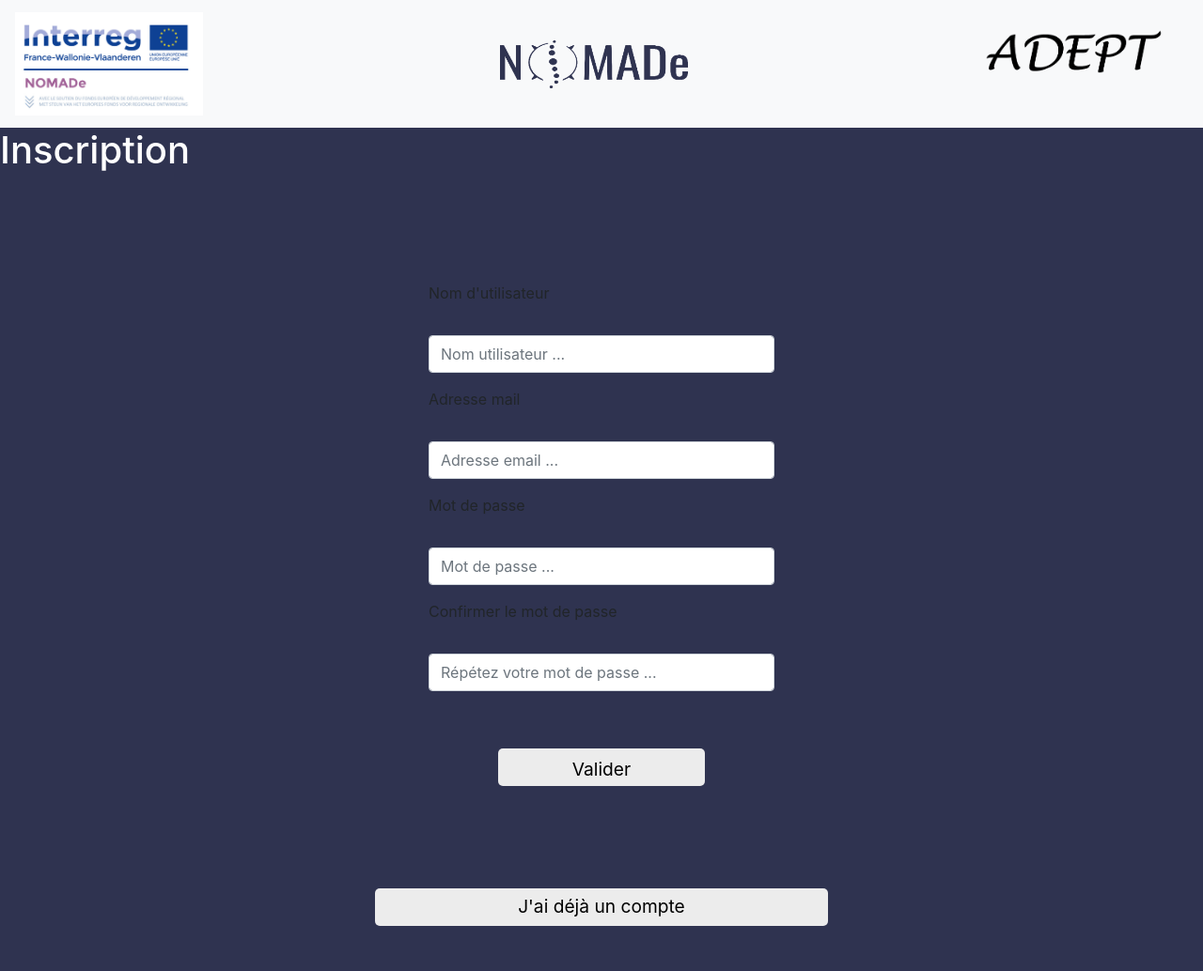
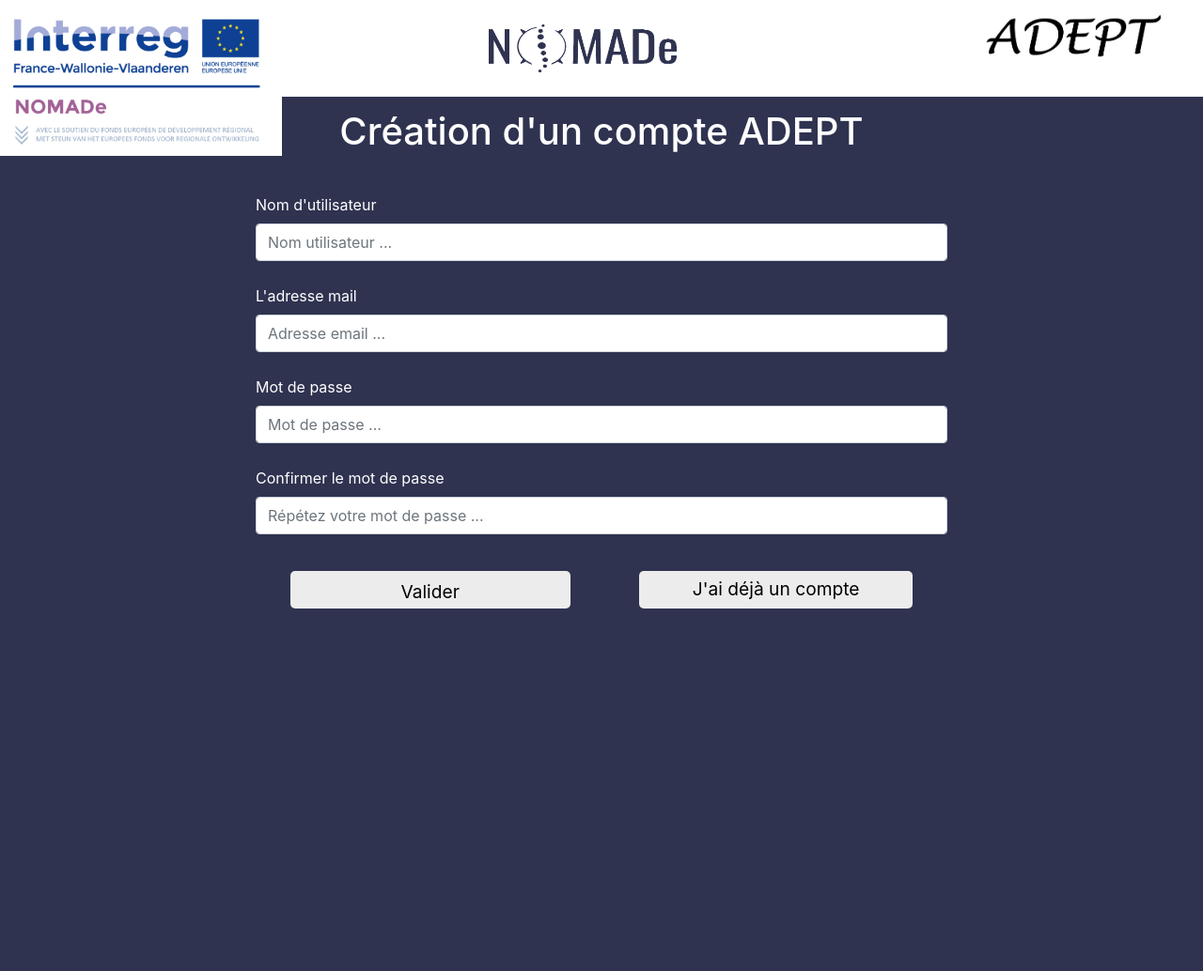
Before and after one commit to Chirace/ADEPT, a Symfony app: template templates/security/registration.html.twig in a window 1280 px wide. Shown: the whole page at 94% size. After the commit the page ends 648 px from the top, so only its background shows below. Run offline with Twig, Linux system fonts and the light colour scheme; the template is opened without the code that fills it, so the values that code supplies are empty; form fields are guessed from the names that the template uses; some libraries are stand-ins or nearby versions.

Commit message:
Retouche css navbar, Inscription, connexion et menu principal

```diff
--- a/public/css/custom.css
+++ b/public/css/custom.css
@@ -7,6 +7,7 @@
 h1 {
     margin: 0;
     color: white;
+    margin-left: 0 auto;
 }
 
 html {
@@ -21,7 +22,7 @@
 }
 
 .button {
-    margin-top: 45px;
+    margin-top: 4%;
     width: 60%;
     height: 40px;
     border: none;
@@ -36,23 +37,50 @@
     padding-top: 5px;
 }
 
+.button2 {
+    margin-top: 2%;
+    width: 90%;
+    height: 40px;
+    border: none;
+    background-color:rgb(236, 236, 236);
+    color:black;
+    border-radius: 5px;
+    font-size: 1.2em;
+    margin-left: 5%;
+    margin-right: 5%;
+
+    display: inline-block;
+    text-align: center;
+    padding-top: 5px;
+}
+
+#button2{
+    padding-bottom: 5%;
+}
+
+.center {
+    display: inline-block;
+    text-align: center;
+    width:100%;
+    margin-left:auto;
+    margin-right:auto;
+    margin-top:1%;
+}
+
 form {
     margin: 0 auto;
-    margin-top: 100px;
-    width: 400px;
+    margin-top: 2%;
+    width: 60%;
     padding: 1em;
 }
 
-img {
-    width: 200px;
-    height: auto;
-    display: inline-block;
-    margin-left: auto;
-    margin-right: auto;
+.group_button {
+    display: inline-flex;
+    width: 100%;
 }
 
 input {
-    margin-top: 25px;
+    margin-bottom: 25px;
     padding-left: 15px;
     width: 100%;
     height: 40px;
@@ -67,12 +95,88 @@
     padding:0;
 }
 
+.login {
+    margin: 0 auto;
+    margin-top: 100px;
+    width: 30%;
+    padding: 1em;
+    margin-left: 35%;
+
+    display: inline-block;
+}
+
+.logo {
+    width: 200px;
+    height: auto;
+    display: inline-block;
+    margin-left: auto;
+    margin-right: auto;
+}
+
+#logo_interreg {
+    position: absolute;
+    top: 0%;
+    left: 0%;
+    width: 300px;
+    margin-top: 0;
+    height: auto;
+    display: inline-block;
+    margin-left: auto;
+    margin-right: auto;
+}
+
+/*#logo_nomade {
+    position: absolute;
+    top: 20%;
+    left: 40%;
+    width: 300px;
+    margin-top: 0;
+    height: auto;
+    display: inline-block;
+}*/
+
+/*.main {
+    margin-top: 150px;
+}*/
+
 nav {
     display: block;
     align-items: center;
 }
 
+.navbar {
+    background-color: white;
+    padding-left: 15%;
+}
+
+/*.navbar {
+    overflow: hidden;
+    background-color: #333;
+    position: fixed;
+    top: 0;
+    width: 100%;
+}
+
+.navbar a {
+    float: left;
+    display: block;
+    color: #f2f2f2;
+    text-align: center;
+    padding: 14px 16px;
+    text-decoration: none;
+    font-size: 17px;
+}
+
+.navbar a:hover {
+    background: #ddd;
+    color: black;
+}*/
+
 p {
+    color: white;
+}
+
+.p {
     color: white;
 }
 
@@ -104,3 +208,10 @@
     color: #474747;
     text-decoration: none;
 }
+
+html > body > form > div > a:hover, button:hover {
+    background-color: #D3A87D;
+    color: #474747;
+    cursor: pointer;
+    text-decoration: none;
+}
--- a/src/Controller/SecurityController.php
+++ b/src/Controller/SecurityController.php
@@ -31,6 +31,8 @@
 
             $manager->persist($utilisateur);
             $manager->flush();
+
+            return $this->redirectToRoute('security_login');
         }
 
         return $this->render('security/registration.html.twig', [
--- a/templates/base.html.twig
+++ b/templates/base.html.twig
@@ -5,7 +5,7 @@
         <title>{% block title %}NOMADe ADEPT{% endblock %}</title>
         {% block stylesheets %}
             <link rel="stylesheet" href="https://maxcdn.bootstrapcdn.com/bootstrap/4.0.0/css/bootstrap.min.css" integrity="sha384-Gn5384xqQ1aoWXA+058RXPxPg6fy4IWvTNh0E263XmFcJlSAwiGgFAW/dAiS6JXm" crossorigin="anonymous">
-            <link href="{{ asset('css/custom.css') }}" type="text/css" rel="stylesheet">
+            <link href="{{ asset('css/custom.css?version=5') }}" type="text/css" rel="stylesheet">
         {% endblock %}
         <link rel="icon" type="image/png" href="/images/logo_ADEPT.png" />
         {% block javascripts %}
@@ -13,23 +13,24 @@
         {% endblock %}
     </head>
     <body>
-        <nav class="navbar navbar-light bg-light">
+        <nav class="navbar">
             <li>
-                <a id="logos" class="navbar-brand" href="/">
-                    <img src="/images/logo_Interreg.jpg" alt="logo projet NOMADe">
+                <a class="navbar-brand" href="https://www.interreg-fwvl.eu/fr/nomade">
+                    <img src="/images/logo_Interreg.jpg" alt="logo projet NOMADe" id="logo_interreg">
                 </a>
             </li>
             <li>
-                <a id="logos" class="navbar-brand" href="/">
-                    <img src="/images/logo_NOMADe.png" alt="logo NOMADe">
+                <a class="navbar-brand" href="https://nomadeproject.eu/">
+                    <img src="/images/logo_NOMADe.png" alt="logo NOMADe" class="logo">
                 </a>
             </li>
             <li>
-                <a id="logos" class="navbar-brand" href="/">
-                    <img src="/images/logo_ADEPT.png" alt="logo ADEPT">
+                <a class="navbar-brand" href="/">
+                    <img src="/images/logo_ADEPT.png" alt="logo ADEPT" class="logo">
                 </a>
             </li>
         </nav>
+
         {% block body %}{% endblock %}
     </body>
 </html>
--- a/templates/general/menu.html.twig
+++ b/templates/general/menu.html.twig
@@ -8,7 +8,7 @@
             <a class="button" href="{{ path('adept_formations') }}" >Se former aux outils</a>
         </div>
         <div>
-            <a class="button" href="{{ path('adept_ergonomics_tools_list') }}" >Outils de cotation ergonomique</a>
+            <a class="button" href="{{ path('adept_ergonomics_tools_list') }}" >Analyser une activité terrain</a>
         </div>
         <div>
             <a class="button" href="{{ path('adept_company_balance_sheet') }}" >Réaliser/Voir un bilan d'entreprise</a>
--- a/templates/security/registration.html.twig
+++ b/templates/security/registration.html.twig
@@ -1,20 +1,37 @@
 {% extends 'base.html.twig' %}
 
 {% block body %}
-    <h1>Inscription</h1>
+    <h1 class="center">Création d'un compte ADEPT</h1>
 
     {{ form_start(form) }}
 
-    {{ form_row(form.username, {'label': 'Nom d\'utilisateur','attr': {'placeholder': 'Nom utilisateur ...'} }) }}
-    {{ form_row(form.mail, {'label': 'Adresse mail','attr': {'placeholder': 'Adresse email ...'} }) }}
-    {{ form_row(form.password, {'label': 'Mot de passe','attr': {'placeholder': 'Mot de passe ...'} }) }}
-    {{ form_row(form.confirm_password, {'label': 'Confirmer le mot de passe',
-        'attr': {'placeholder': 'Répétez votre mot de passe ...'} }) }}
+    <div class="form-group">
+        {{ form_label(form.username, 'Nom d\'utilisateur', {'label_attr': {'class': 'p'}} ) }}
+        {{ form_widget(form.username, {'attr': {'class': 'form-control', 'placeholder': 'Nom utilisateur ...'} }) }}
+        {{ form_errors(form.username) }}
+    </div>
 
-    <button type="submit" class="button">Valider</button>
+    <div class="form-group">
+        {{ form_label(form.mail, 'L\'adresse mail', {'label_attr': {'class': 'p'}} ) }}
+        {{ form_widget(form.mail, {'attr': {'class': 'form-control', 'placeholder': 'Adresse email ...'} }) }}
+        {{ form_errors(form.mail) }}
+    </div>
+
+    <div class="form-group">
+        {{ form_label(form.password, 'Mot de passe', {'label_attr': {'class': 'p'}} ) }}
+        {{ form_widget(form.password, {'attr': {'class': 'form-control', 'placeholder': 'Mot de passe ...'} }) }}
+        {{ form_errors(form.password) }}
+    </div>
+
+    <div class="form-group">
+        {{ form_label(form.confirm_password, 'Confirmer le mot de passe', {'label_attr': {'class': 'p'}} ) }}
+        {{ form_widget(form.confirm_password, {'attr': {'class': 'form-control', 'placeholder': 'Répétez votre mot de passe ...'} }) }}
+        {{ form_errors(form.confirm_password) }}
+    </div>
+
+    <div class="group_button">
+        <button type="submit" class="button2">Valider</button>
+        <a class="button2" href="{{ path('adept_home') }}" >J'ai déjà un compte</a>
+    </div>
     {{ form_end(form) }}
-
-    <div>
-        <a class="button" href="{{ path('adept_home') }}" >J'ai déjà un compte</a>
-    </div>
 {% endblock %}
```
Also changed, not shown: templates/general/home.html.twig (+4 -6 lines), 1 other file.
